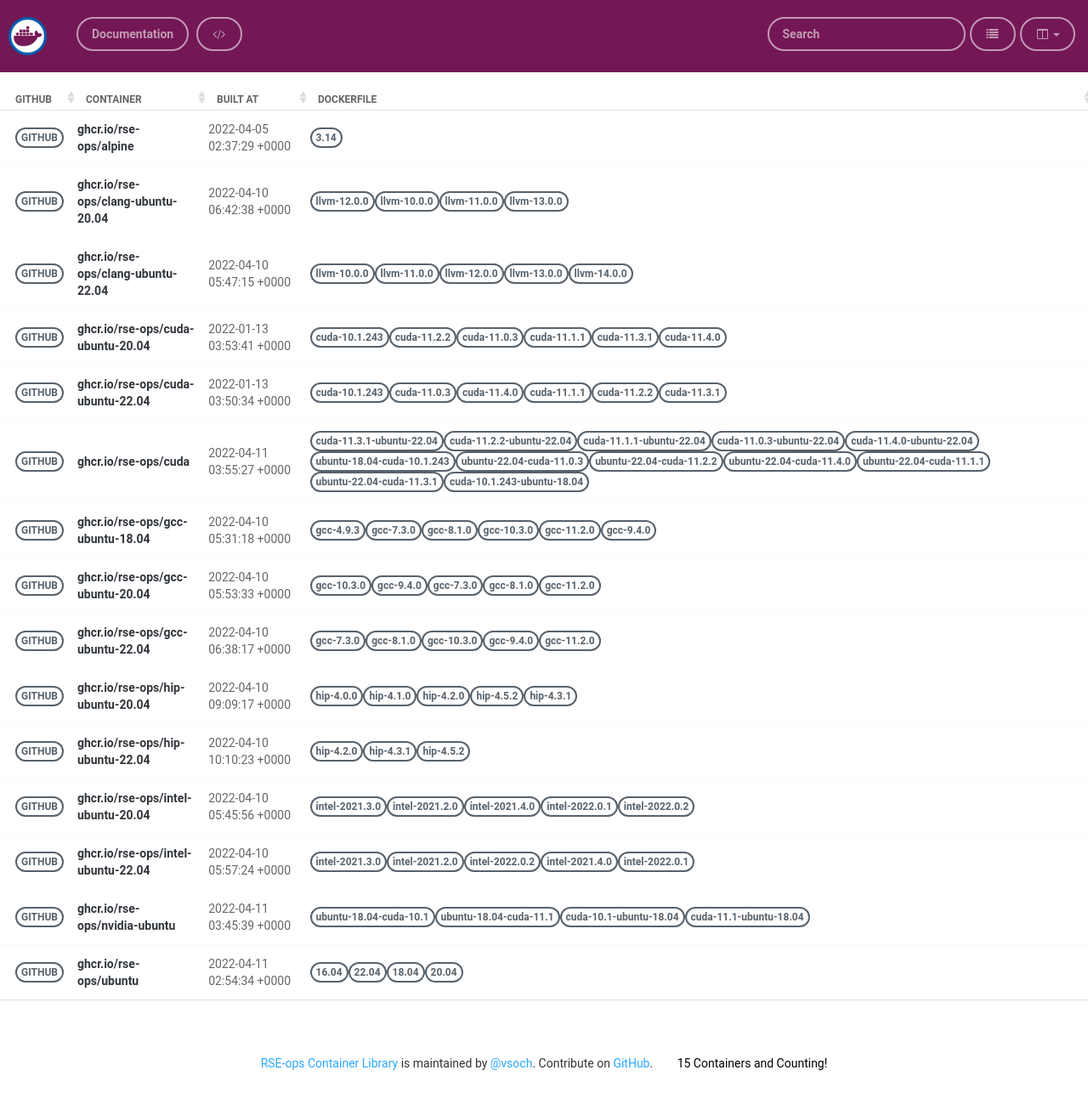
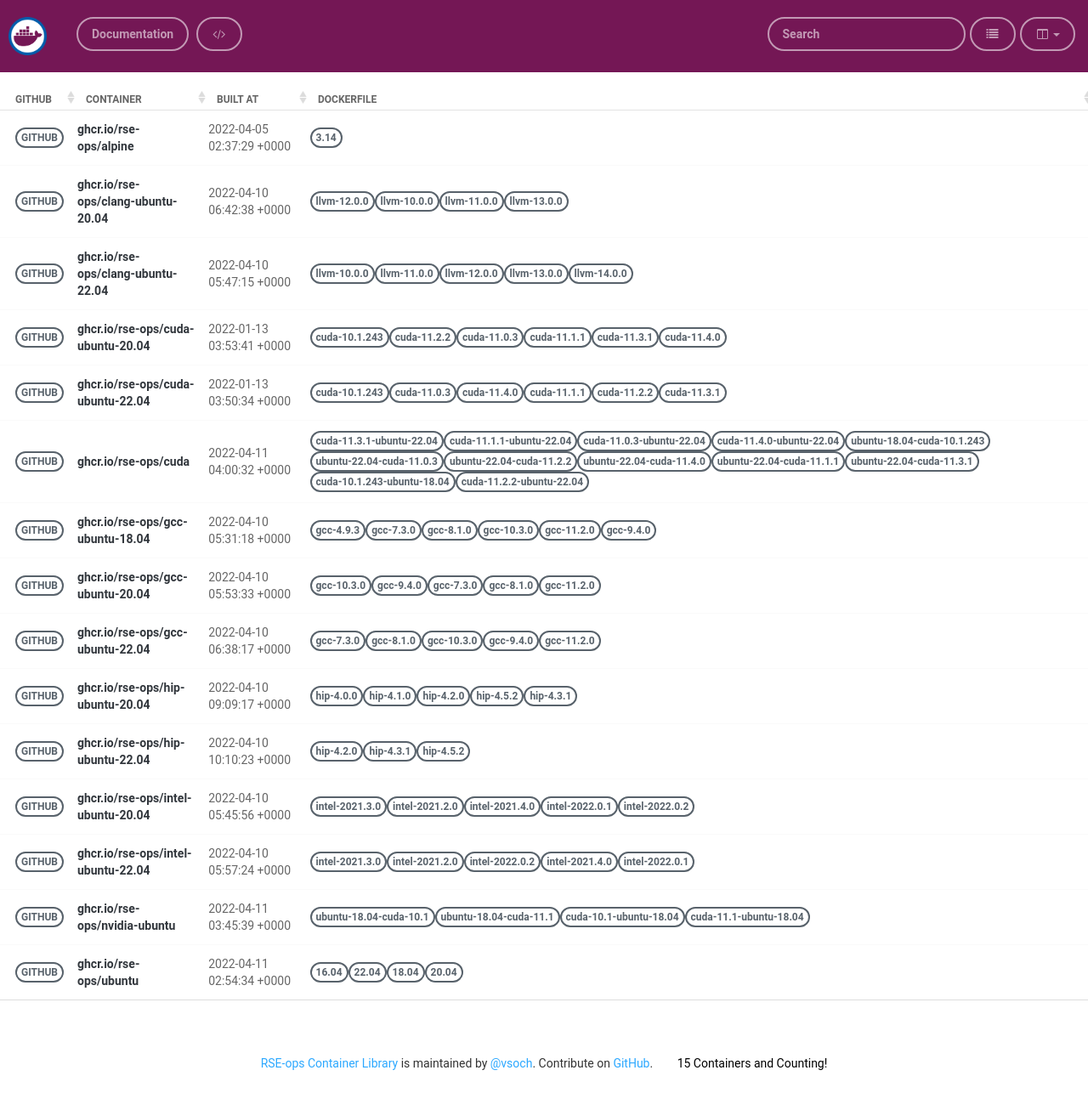
Before and after one commit to rse-ops/docker-images, a Jekyll site: the page built from pages/index.md, in a window 1280 px wide. Shown: the whole page at 85% size. Built offline with Jekyll 4.4.1, drawn with Linux system fonts in a browser that asks for light colours; nearby versions of some CDN libraries.

Commit message:
Automated push to update library 2022-04-11

```diff
--- a/_library/ghcr.io-rse-ops-cuda.md
+++ b/_library/ghcr.io-rse-ops-cuda.md
@@ -1,7 +1,7 @@
 ---
 layout: container
 name: ghcr.io/rse-ops/cuda
-updated_at: 2022-04-11 03:55:27.868470
+updated_at: 2022-04-11 04:00:32.203910
 
 
 container_url: https://github.com/orgs/rse-ops/packages/container/package/cuda
@@ -42,5 +39,8 @@ versions:
  - tag: cuda-10.1.243-ubuntu-18.04
    dockerfile: https://github.com/rse-ops/docker-images/blob/main/ubuntu/cuda/Dockerfile
    manifest: https://crane.ggcr.dev/manifest/ghcr.io/rse-ops/cuda:cuda-10.1.243-ubuntu-18.04
+ - tag: cuda-11.2.2-ubuntu-22.04
+   dockerfile: https://github.com/rse-ops/docker-images/blob/main/ubuntu/cuda/Dockerfile
+   manifest: https://crane.ggcr.dev/manifest/ghcr.io/rse-ops/cuda:cuda-11.2.2-ubuntu-22.04
 
 ---
```
Also changed, not shown: other parts of _library/ghcr.io-rse-ops-cuda.md (+0 -3 lines).
